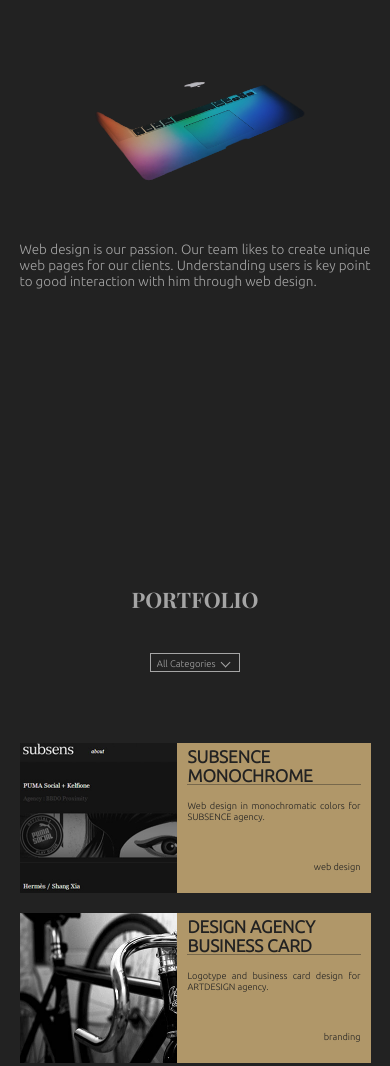
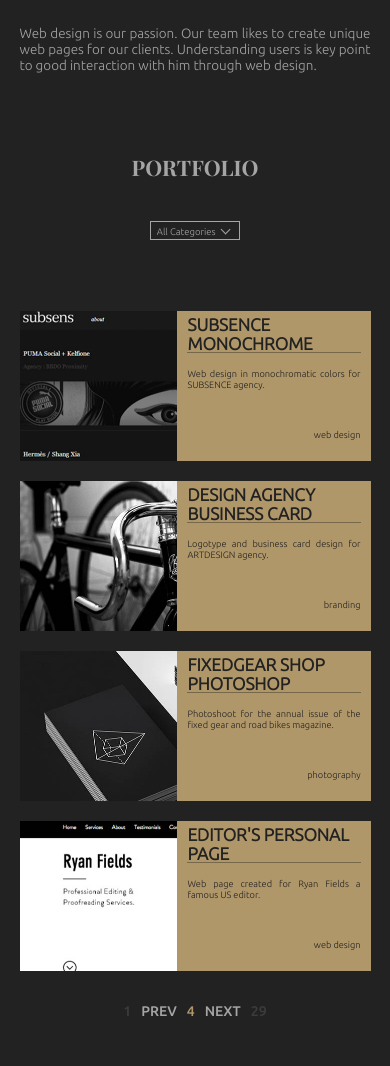
Before and after one commit to Axel-Morgan/Undercover, a website: page index.html in a window 390 px wide. Shown: the part 1303-2369 px from the top of the page. After the commit the page ends 2344 px from the top, so only its background shows below. Drawn offline with Linux system fonts and the light colour scheme.

Commit message:
Add files via upload

```diff
--- a/css/style.css
+++ b/css/style.css
@@ -446,6 +446,19 @@ section {
   }
 }
 
+@media screen and (max-width: 750px) {
+  section {
+    margin-top: 80px;
+    -webkit-box-orient: vertical;
+    -webkit-box-direction: normal;
+        -ms-flex-direction: column;
+            flex-direction: column;
+    -webkit-box-pack: center;
+        -ms-flex-pack: center;
+            justify-content: center;
+  }
+}
+
 @media screen and (max-width: 650px) {
   .header_section h2 {
     font-size: 21.41288px;
@@ -469,6 +482,12 @@ section {
   -webkit-box-pack: center;
       -ms-flex-pack: center;
           justify-content: center;
+}
+
+@media screen and (max-width: 750px) {
+  .services {
+    min-height: auto;
+  }
 }
 
 @media screen and (max-width: 640px) {
@@ -745,6 +764,15 @@ section {
           justify-content: space-between;
 }
 
+@media screen and (max-width: 750px) {
+  .portfolio {
+    min-height: auto;
+    -webkit-box-pack: start;
+        -ms-flex-pack: start;
+            justify-content: flex-start;
+  }
+}
+
 .selecting_category__portfolio {
   width: 100%;
   -webkit-box-orient: horizontal;
@@ -775,6 +803,7 @@ section {
   -webkit-transition: 0.4s ease-out;
   transition: 0.4s ease-out;
   overflow: hidden;
+  z-index: 100;
 }
 
 .selecting_category__window {
```
